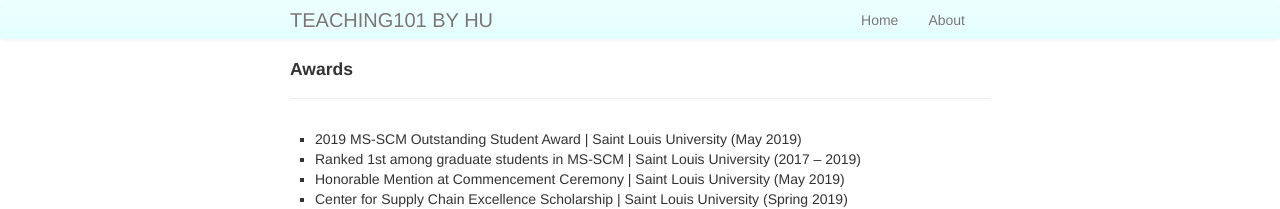
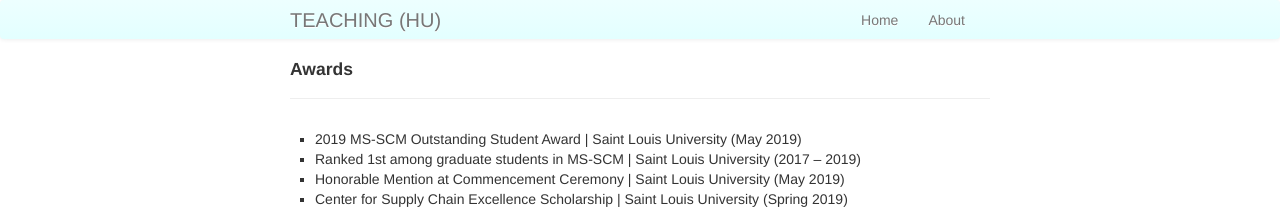
Before and after one commit to 101scm/101scm.github.io, a Jekyll site: the page built from pages/awards.md, in a window 1280 px wide. Shown: the top 209 px of the page. Built offline with Jekyll 4.4.1, drawn with Linux system fonts in a browser that asks for light colours.

Commit message:
Update _config.yml

```diff
--- a/_config.yml
+++ b/_config.yml
@@ -8,7 +8,7 @@ highlighter: rouge
 # Themes are encouraged to use these universal variables
 # so be sure to set them if your theme uses them.
 #
-title : TEACHING101 BY HU
+title : TEACHING (HU)
 author :
   name :
   email :
```
